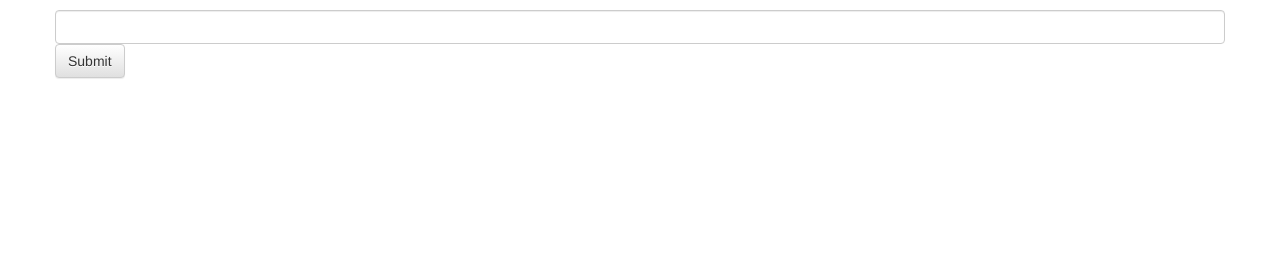
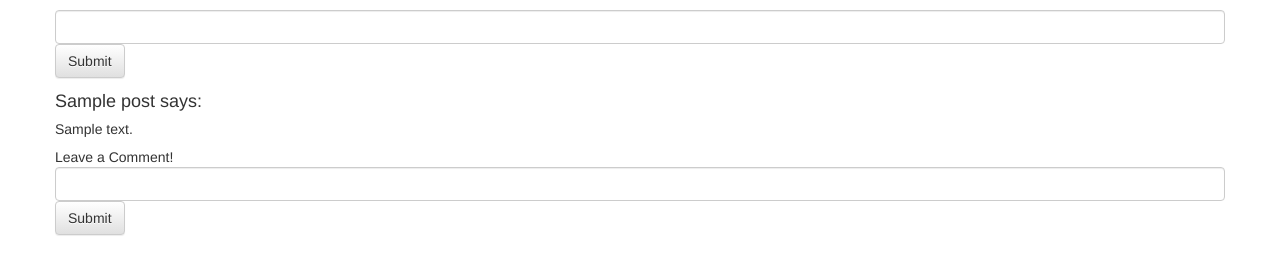
Before and after one commit to donalcantara/python_wall, a Flask app: template templates/wall.html in a window 1280 px wide. Shown: the part 142-417 px from the top of the page. Run offline with Flask 2, Linux system fonts and the light colour scheme; the template is opened without the code that fills it: most values are stand-ins (such as "Sample title", 1, 10 or a date in 2020); some libraries are stand-ins or nearby versions.

Commit message:
added the comments route

```diff
--- a/server.py
+++ b/server.py
@@ -103,6 +103,20 @@ def post(user_id):
 	posts = mysql.query_db(query, data)
 	return redirect('/wall')
 
+@app.route('/comment/<post_id>/<user_id>', methods=["POST"])
+def comment(post_id, user_id):
+	comm = request.form['comment']
+	print comm
+	query = 'INSERT INTO comments (user_id, post_id, content, created_at, updated_at) VALUES (:user_id, :post_id, :comment, NOW(), NOW())'
+	data = {
+		'user_id': user_id,
+		'post_id': post_id,
+		'comment': comm
+		}
+	mysql.query_db(query, data)
+	return redirect('/wall')
+
+
 @app.route('/logout')
 def logout():
 	session['email'] = []
--- a/templates/wall.html
+++ b/templates/wall.html
@@ -24,6 +24,13 @@
         <button type="submit" class='btn btn-default'>Submit</button>
       </form>
       {% for post in posts %}
+      <h4>{{post['name']}} says:</h4>
+      <h5>{{post['content']}}</h5>
+      <form role="form" action="/comment/{{ post['id'] }}/{{ session['id'] }}" method='POST'>
+        Leave a Comment!
+        <input class="form-control" type="text" name="comment">
+        <button type="submit" class='btn btn-default'>Submit</button>
+      </form>
       {% endfor %}
     </div>
   </div>
```
